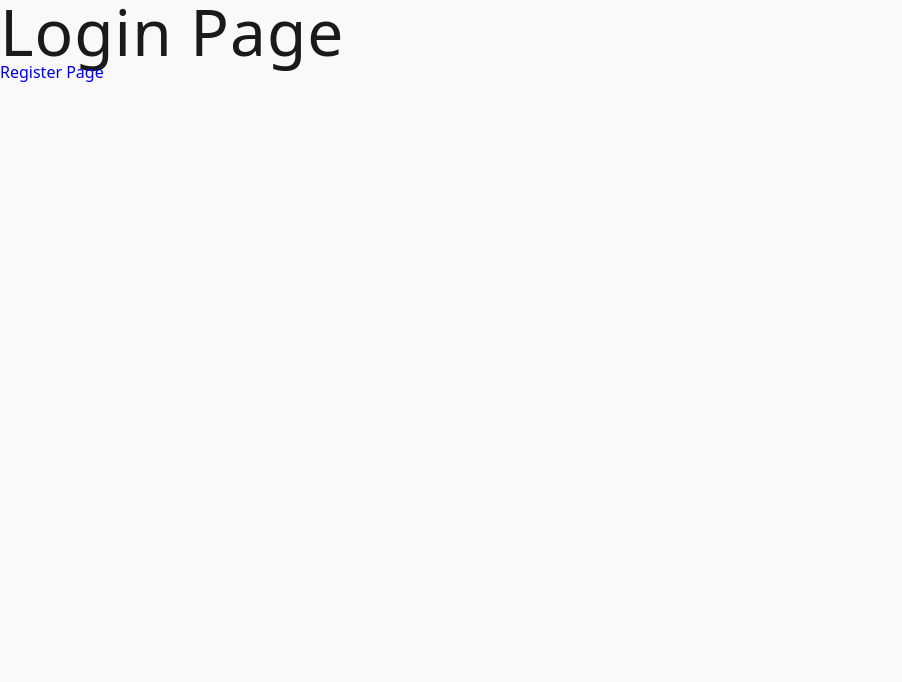
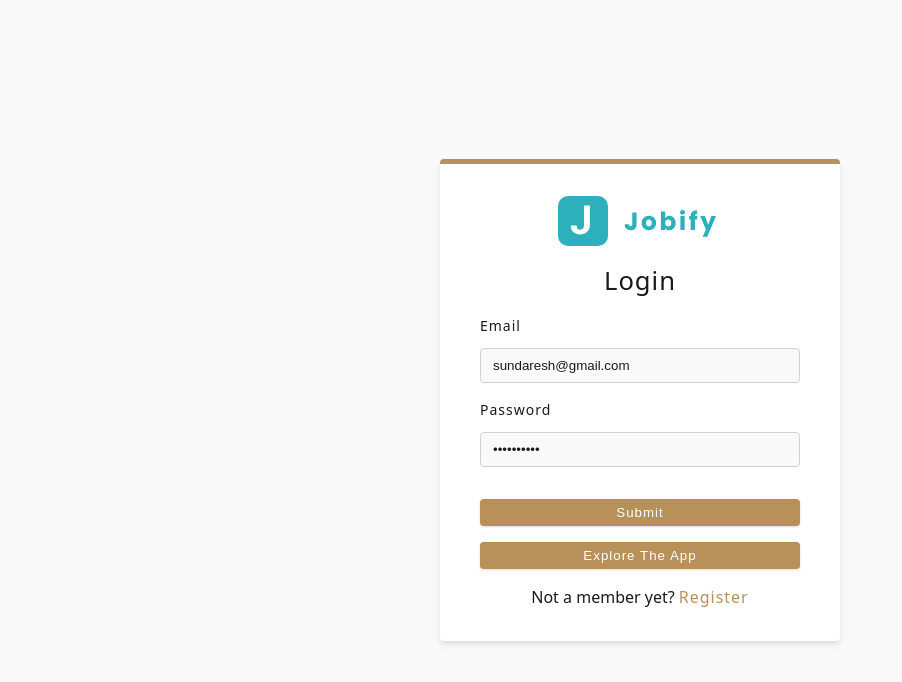
Before and after one commit to sundareshrx7483/Jobify, a React (Vite) app in the folder client/: page /login in a window 1280 px wide. Shown: the top 682 px of the page, without its empty margins (0-902 px from the left). Built offline with nearby package versions, Linux system fonts and the light colour scheme.

Commit message:
created LoginPage

```diff
--- a/client/src/Pages/Login.jsx
+++ b/client/src/Pages/Login.jsx
@@ -1,11 +1,28 @@
 import { Link } from "react-router-dom";
-
+import Wrapper from "../assets/wrappers/RegisterAndLoginPage";
+import { FormRow, Logo } from "../Components";
 const Login = () => {
   return (
-    <div>
-      <h1>Login Page</h1>
-      <Link to="/register">Register Page</Link>
-    </div>
+    <Wrapper>
+      <form className="form">
+        <Logo />
+        <h4>Login</h4>
+        <FormRow type="email" name="email" defaultValue="sundaresh@gmail.com" />
+        <FormRow type="password" name="password" defaultValue="Sundar@123" />
+        <button type="submit" className="btn btn-block">
+          Submit
+        </button>
+        <button type="button" className="btn btn-block">
+          explore the app
+        </button>
+        <p>
+          Not a member yet?
+          <Link to="/register" className="member-btn">
+            Register
+          </Link>
+        </p>
+      </form>
+    </Wrapper>
   );
 };
 export default Login;
--- a/client/src/Pages/Register.jsx
+++ b/client/src/Pages/Register.jsx
@@ -9,9 +9,15 @@
         <h4>Register</h4>
         <FormRow
           type="text"
+          name="name"
+          labelText="Name"
+          defaultValue="Sundaresh"
+        />
+        <FormRow
+          type="text"
           name="lastName"
           labelText="last name"
-          defaultValue="Sundaresh"
+          defaultValue="Sekar"
         />
         <FormRow
           type="text"
```
